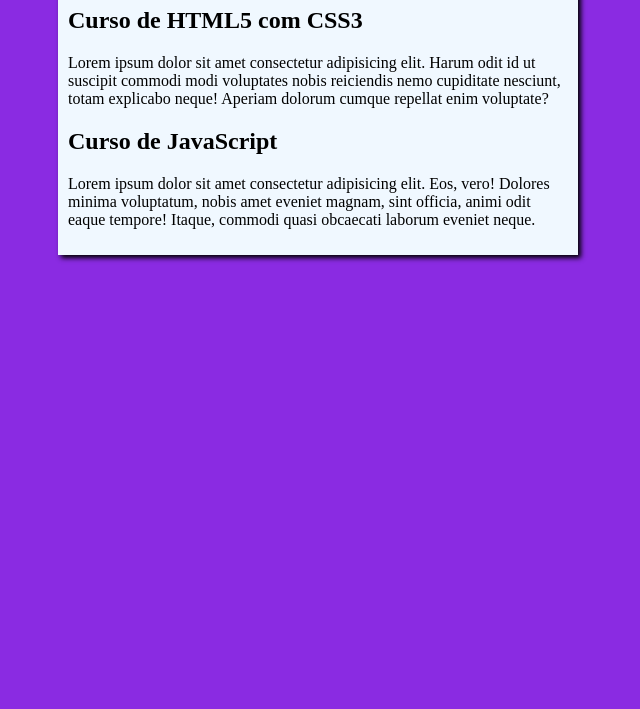
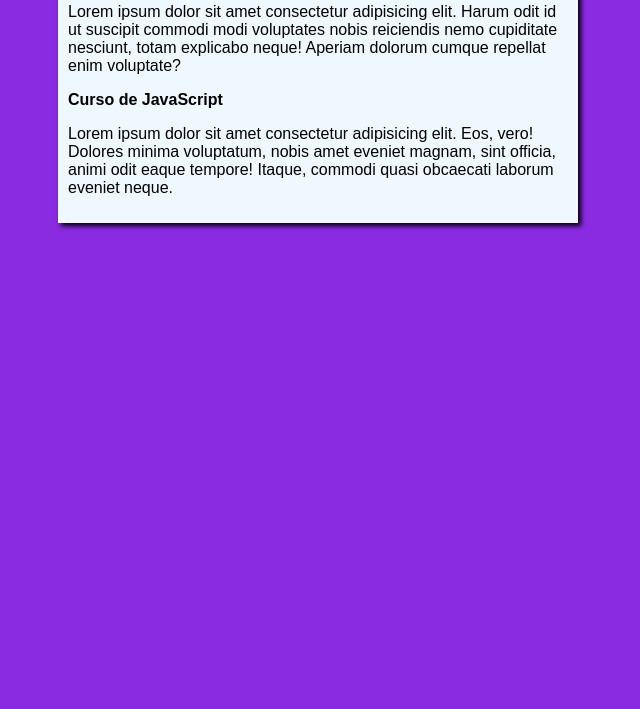
Before and after one commit to Kaytxt/Projeto-Site, a plain HTML site: page index.html in a window 1280 px wide. Shown: the part 91-800 px from the top of the page, without its empty margins (322-962 px from the left). Drawn offline with Linux system fonts and the light colour scheme.

Commit message:
Arrumando onde abrir e css

```diff
--- a/estilos/style.css
+++ b/estilos/style.css
@@ -1,6 +1,6 @@
-{
-    font-family:Arial, Helvetica, sans-serif
-    font-size: 16px
+*{
+    font-family: Arial, Helvetica, sans-serif;
+    font-size: 16px;
 
 }
 
```
